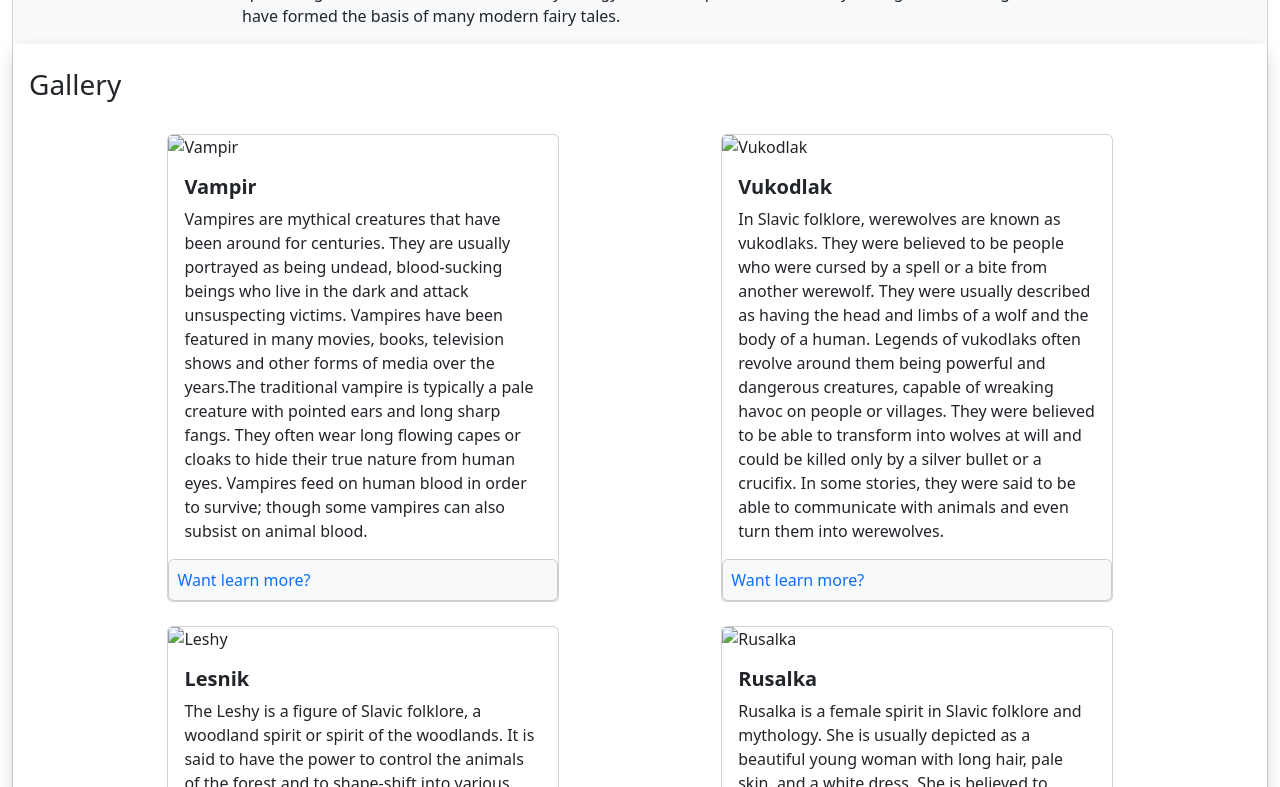
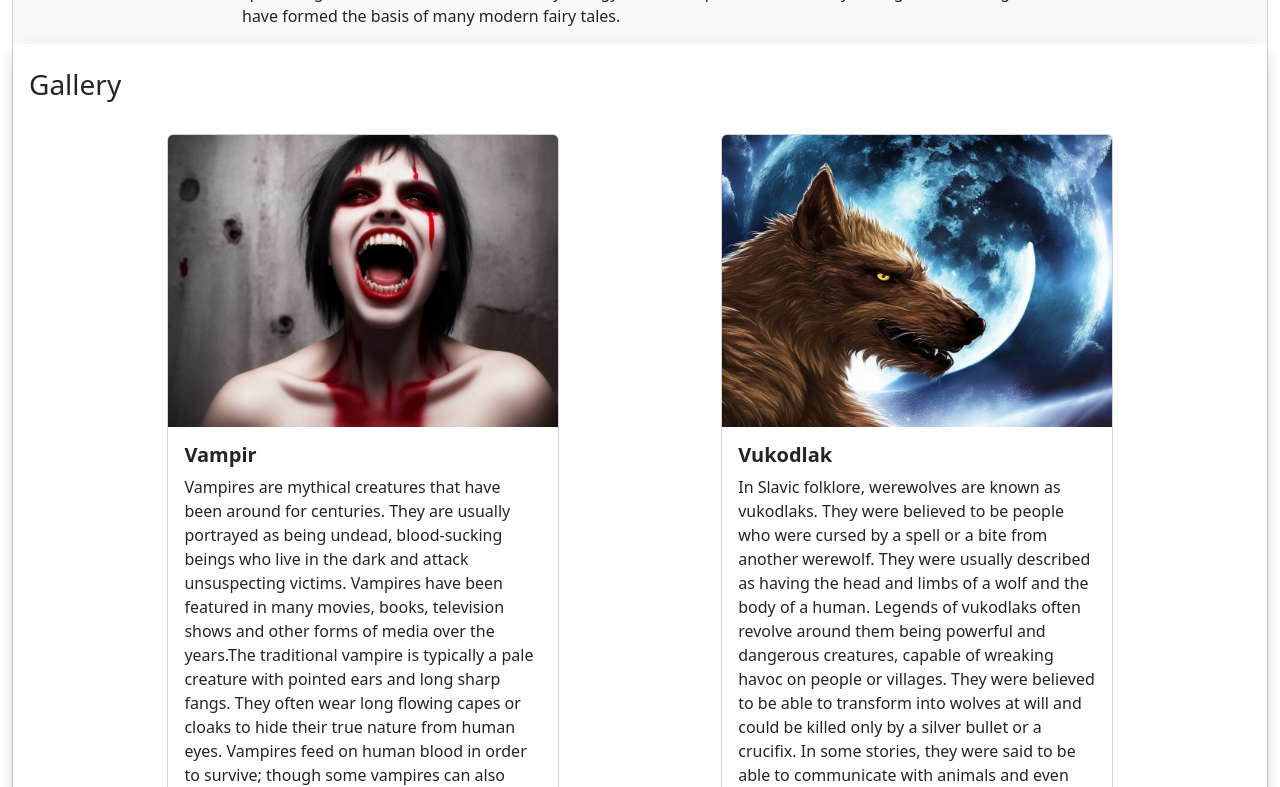
Before and after one commit to bobcermak/bootstrap-rozlozeni, a plain HTML site: page index.html in a window 1280 px wide. Shown: the part 165-952 px from the top of the page. Drawn offline with nearby package versions, Linux system fonts and the light colour scheme; the site is published under a folder, as on GitHub Pages, so addresses that start at the root find nothing.

Commit message:
hotovo!!!

```diff
--- a/index.html
+++ b/index.html
@@ -43,7 +43,7 @@
                 <div class="row d-flex justify-content-evenly ">
                     <div class="col-4 position-relative mt-4">
                         <div class="card">
-                            <img src="/assets/images/vampire.png" class="card-img-top" alt="Vampir">
+                            <img src="./assets/images/vampire.png" class="card-img-top" alt="Vampir">
                             <div class="card-body">
                                 <h4 class="card-title fs-5 fw-bold">Vampir</h4>
                                 <p class="card-text">Vampires are mythical creatures that have been around for centuries. They are usually portrayed as being undead, blood-sucking beings who live in the dark and attack unsuspecting victims. Vampires have been featured in many movies, books, television shows and other forms of media over the years.The traditional vampire is typically a pale creature with pointed ears and long sharp fangs. They often wear long flowing capes or cloaks to hide their true nature from human eyes. Vampires feed on human blood in order to survive; though some vampires can also subsist on animal blood.</p>
@@ -57,7 +57,7 @@
 
                     <div class="col-4 position-relative mt-4">
                         <div class="card">
-                            <img src="/assets/images/werewolf.png" class="card-img-top" alt="Vukodlak">
+                            <img src="./assets/images/werewolf.png" class="card-img-top" alt="Vukodlak">
                             <div class="card-body">
                                 <h4 class="card-title fs-5 fw-bold">Vukodlak</h4>
                                 <p class="card-text">In Slavic folklore, werewolves are known as vukodlaks. They were believed to be people who were cursed by a spell or a bite from another werewolf. They were usually described as having the head and limbs of a wolf and the body of a human. Legends of vukodlaks often revolve around them being powerful and dangerous creatures, capable of wreaking havoc on people or villages. They were believed to be able to transform into wolves at will and could be killed only by a silver bullet or a crucifix. In some stories, they were said to be able to communicate with animals and even turn them into werewolves.</p>
@@ -75,7 +75,7 @@
                 <div class="row d-flex justify-content-evenly ">
                     <div class="col-4 position-relative mt-4">
                         <div class="card">
-                            <img src="/assets/images/leshy.png" class="card-img-top" alt="Leshy">
+                            <img src="./assets/images/leshy.png" class="card-img-top" alt="Leshy">
                             <div class="card-body">
                                 <h4 class="card-title fs-5 fw-bold">Lesnik</h4>
                                 <p class="card-text">The Leshy is a figure of Slavic folklore, a woodland spirit or spirit of the woodlands. It is said to have the power to control the animals of the forest and to shape-shift into various forms. The Leshy is usually described as a tall man with a bushy beard and long hair, wearing a green coat and a tall green hat. He often carries a staff made of fir wood and can also be seen with a bag of coins on his back. He is said to have a deep, resonant voice and to be very helpful to those who are lost in the forest. He can also be very dangerous to those who do not respect the woods and its creatures.</p>
@@ -89,7 +89,7 @@
 
                     <div class="col-4 position-relative mt-4">
                         <div class="card">
-                            <img src="/assets/images/rusalka.png" class="card-img-top" alt="Rusalka">
+                            <img src="./assets/images/rusalka.png" class="card-img-top" alt="Rusalka">
                             <div class="card-body">
                                 <h4 class="card-title fs-5 fw-bold">Rusalka</h4>
                                 <p class="card-text">Rusalka is a female spirit in Slavic folklore and mythology. She is usually depicted as a beautiful young woman with long hair, pale skin, and a white dress. She is believed to inhabit lakes and rivers, and can sometimes be seen dancing and singing near the water's edge. In some stories, she is said to lure people to their deaths with her singing. Other tales tell of her helping lost travelers and aiding those in need. In some cases, she is also known to punish those who have wronged her or her kind.</p>
```
